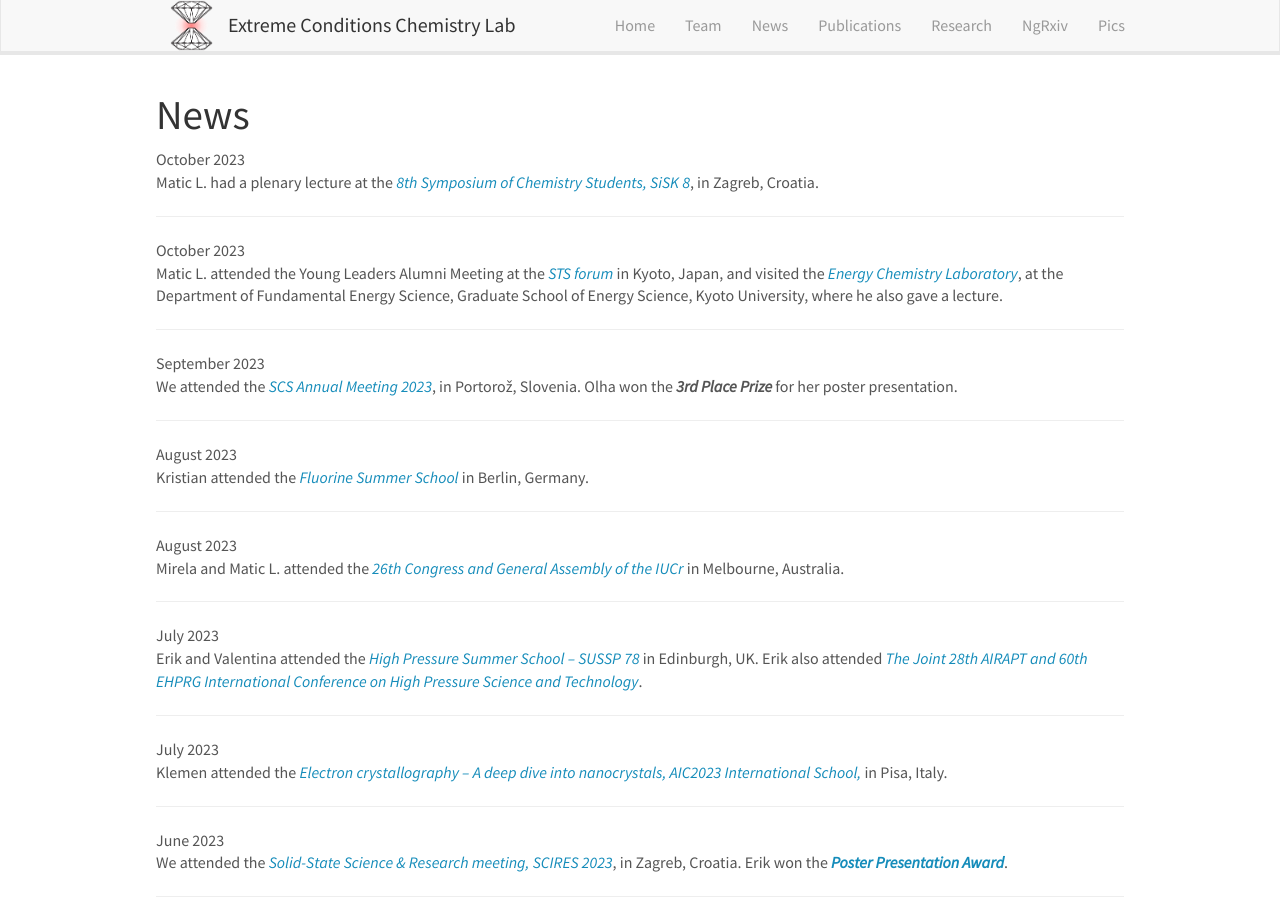
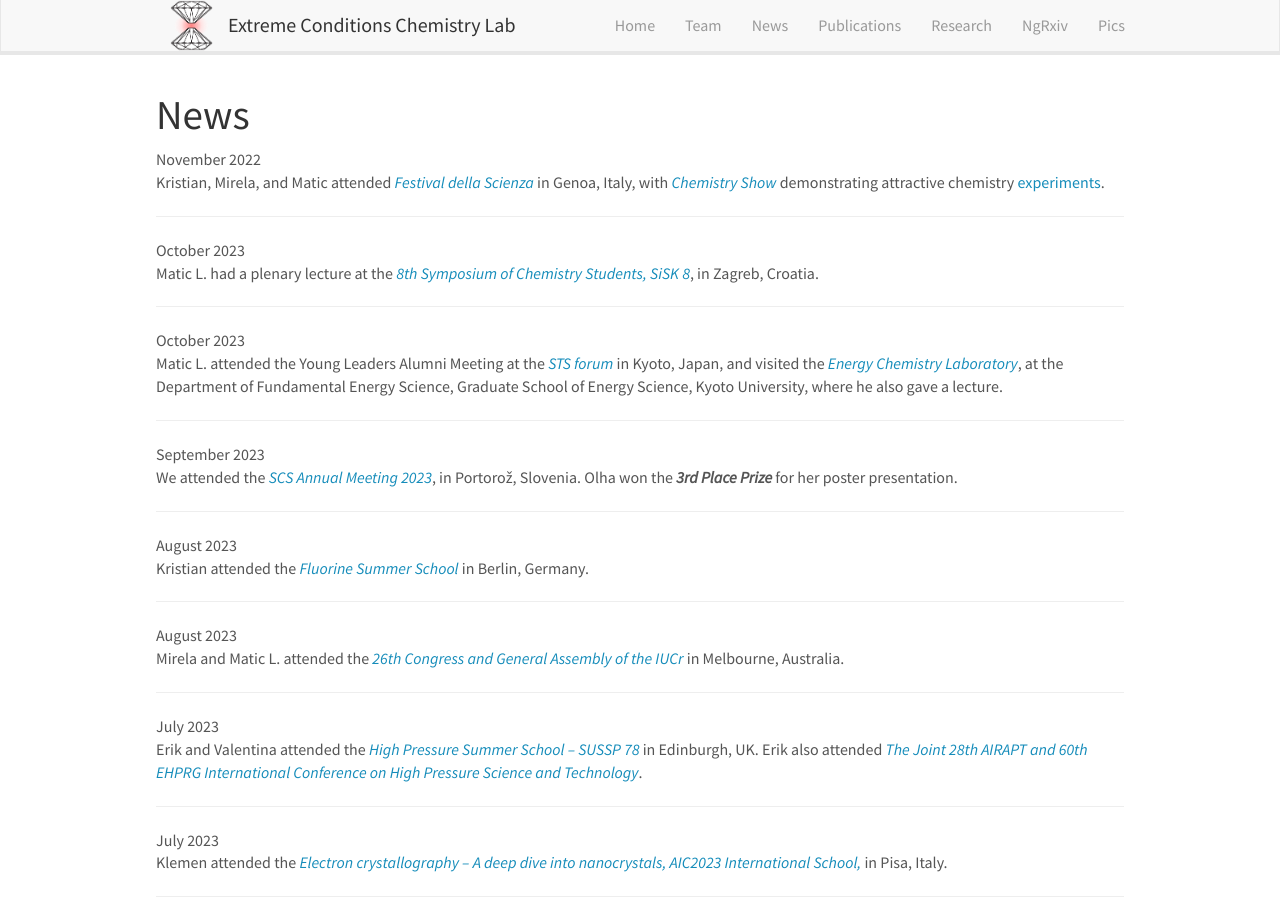
Before and after one commit to eccl-jsi/eccl-jsi.github.io, a Jekyll site: the page built from _pages/allnews.md, in a window 1280 px wide and 900 px high. Built offline with Jekyll 4.4.1, drawn with Linux system fonts in a browser that asks for light colours; nearby versions of some CDN libraries.

Commit message:
Update news.yml

```diff
--- a/_data/news.yml
+++ b/_data/news.yml
@@ -1,3 +1,6 @@
+- date: November 2022
+  headline: "Kristian, Mirela, and Matic attended <i><a href='https://www.festivalscienza.it/'>Festival della Scienza</a></i> in Genoa, Italy, with <a href='https://www.festivalscienza.it/programma-2023/chemistry-show'><i>Chemistry Show</i></a> demonstrating attractive chemistry <a href='https://www.facebook.com/festivalscienza/videos/1340747476619946/'>experiments</a>."
+
 - date: October 2023
   headline: "Matic L. had a plenary lecture at the <a href='https://sisk.hkd.hr/'><i>8th Symposium of Chemistry Students, SiSK 8</i></a>, in Zagreb, Croatia."
 
```
